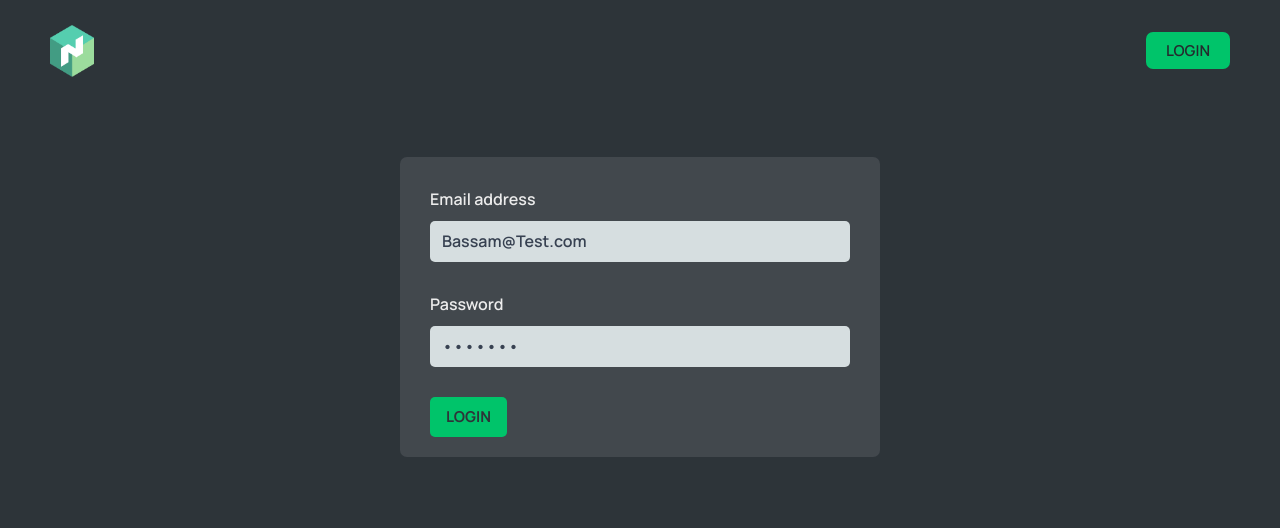
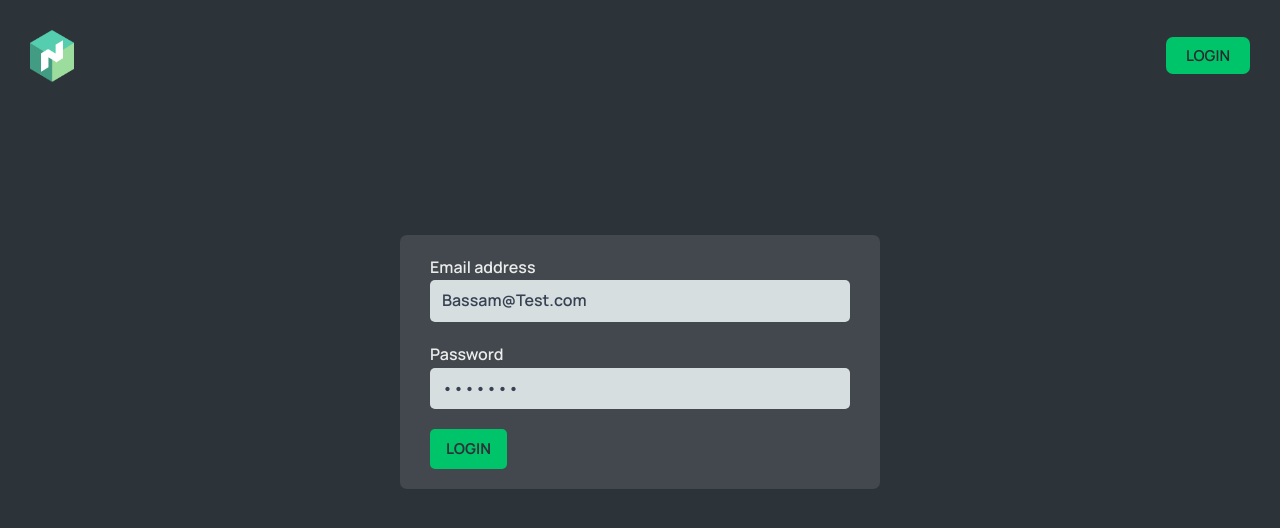
Before and after one commit to Bassaamm/Nomad, a React (Vite) app: page /login in a window 1280 px wide. Shown: the top 528 px of the page. Built offline with nearby package versions, Linux system fonts and the light colour scheme.

Commit message:
few update

```diff
--- a/package.json
+++ b/package.json
@@ -4,7 +4,7 @@
   "version": "0.0.0",
   "type": "module",
   "scripts": {
-    "dev": "vite",
+    "dev": "vite --host",
     "build": "vite build",
     "lint": "eslint src --ext js,jsx --report-unused-disable-directives --max-warnings 0",
     "preview": "vite preview",
@@ -19,6 +19,7 @@
     "react-datepicker": "^4.15.0",
     "react-dom": "^18.2.0",
     "react-hook-form": "^7.45.4",
+    "react-icons": "^5.0.1",
     "react-leaflet": "^4.2.1",
     "react-router-dom": "^6.15.0",
     "react-world-flags": "^1.5.1"
--- a/src/components/user/User.jsx
+++ b/src/components/user/User.jsx
@@ -1,11 +1,8 @@
-import { useNavigate } from "react-router-dom";
 import styles from "./User.module.css";
-import { logOutApiAuth } from "../../service/supabaseAuthAPI";
 import { useLogout } from "../../auth/useLogout";
 
 function User() {
-  const navigate = useNavigate();
-  const { logout, isLoading } = useLogout();
+  const { logout } = useLogout();
 
   return (
     <div className={styles.user}>
--- a/src/pages/applayout/AppLayout.jsx
+++ b/src/pages/applayout/AppLayout.jsx
@@ -2,13 +2,17 @@ import Map from "../../components/map/Map";
 import SideBar from "../../components/sidebar/SideBar";
 import User from "../../components/user/User";
 import styles from "./AppLayout.module.css";
-
 export default function AppLayout() {
   return (
-    <div className={styles.app}>
-      <SideBar />
-      <Map />
-      <User />
-    </div>
+    <>
+      <div className={`${styles.app} hidden lg:block`}>
+        <SideBar />
+        <Map />
+        <User />
+      </div>
+      <div className="lg:hidden fixed inset-0 bg-black bg-opacity-50 flex items-center justify-center text-white text-2xl">
+        This application is not available for mobile screens.
+      </div>
+    </>
   );
 }
--- a/src/pages/homepage/Homepage.jsx
+++ b/src/pages/homepage/Homepage.jsx
@@ -7,17 +7,17 @@ export default function Homepage() {
     <main className={styles.homepage}>
       <PageNav />
       <section>
-        <h1>
+        <p className="lg:text-7xl text-6xl">
           With Nomad, you can keep a record of your around the world journeys
           <br />
-        </h1>
-        <h2>
+        </p>
+        <p className="text-2xl lg:text-3xl">
           A world map that shows every city you have visited and the memories
           you have made there.
           <br />
           Share your wanderlust with your friends and never forget your amazing
           experiences.
-        </h2>
+        </p>
         <Link to="/login" className="cta">
           Start tracking now
         </Link>
--- a/src/pages/login/Login.jsx
+++ b/src/pages/login/Login.jsx
@@ -2,7 +2,6 @@ import { useEffect, useState } from "react";
 import styles from "./Login.module.css";
 import PageNav from "../../components/pagenav/PageNav";
 import Button from "../../components/button/Button";
-// import { useAuth } from "../../context/FakeAuthContext";
 import { useNavigate } from "react-router-dom";
 import { useForm } from "react-hook-form";
 import { useUser } from "../../auth/useUser";
@@ -13,7 +12,6 @@ export default function Login() {
   const { register, handleSubmit } = useForm();
   const navigate = useNavigate();
 
-  // const { login, isAuthenticated } = useAuth();
   const { isAuthenticated } = useUser();
   const { mutate } = useLoginUser();
   useEffect(() => {
@@ -25,11 +23,11 @@ export default function Login() {
     mutate({ email, password });
   }
   return (
-    <main className={styles.login}>
+    <main className="min-h-screen bg-[var(--color-dark--1)] p-12">
       <PageNav />
-      <div>
+      <div className="flex items-center justify-center h-[70vh] w-full">
         <form className={styles.form} onSubmit={handleSubmit(onSubmit)}>
-          <div className={styles.row}>
+          <div>
             <label htmlFor="email">Email address</label>
             <input
               {...register("email", { required: "email is required :)" })}
@@ -40,7 +38,7 @@ export default function Login() {
             />
           </div>
 
-          <div className={styles.row}>
+          <div>
             <label htmlFor="password">Password</label>
             <input
               {...register("password", { required: "password is required :)" })}
@@ -50,7 +48,7 @@ export default function Login() {
               className="text-gray-700 font-semibold"
             />
           </div>
-          <div className={styles.flex}>
+          <div>
             <Button style="primary">Login</Button>
           </div>
         </form>
```
Also changed, not shown: src/context/FakeAuthContext.jsx (deleted, +0 -51 lines), components.json (added), src/context/CititesProvider.jsx (deleted), 1 other file (tests, documents, lock files or other folders).
